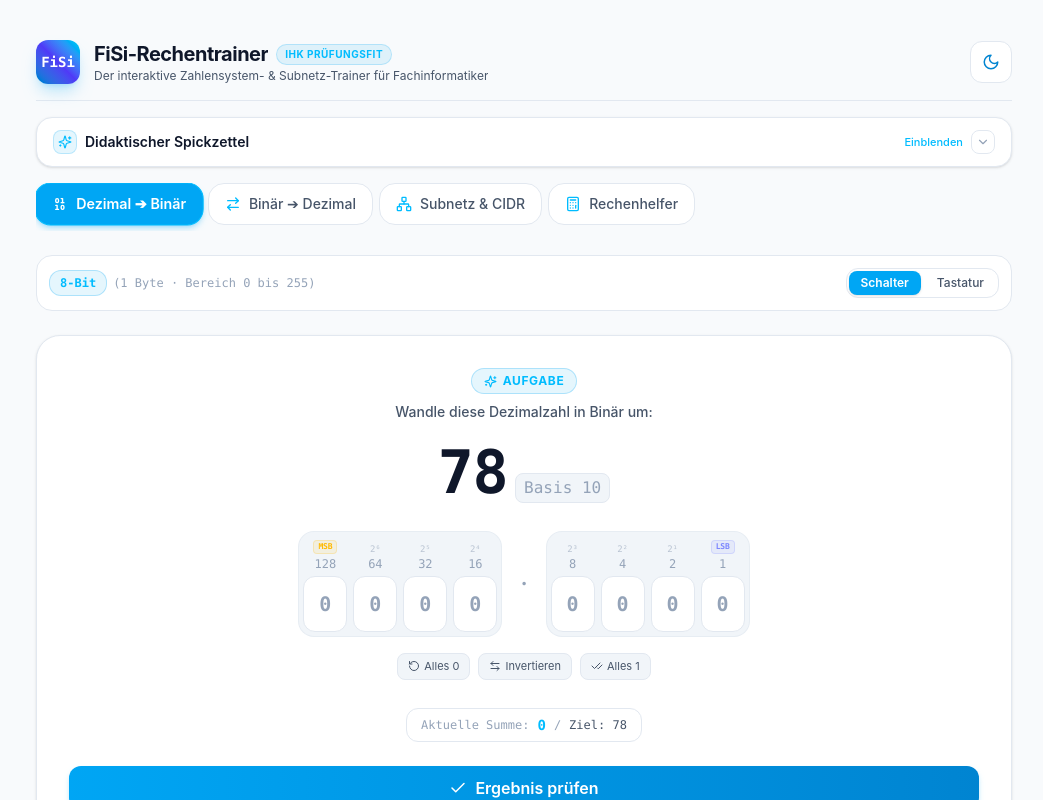
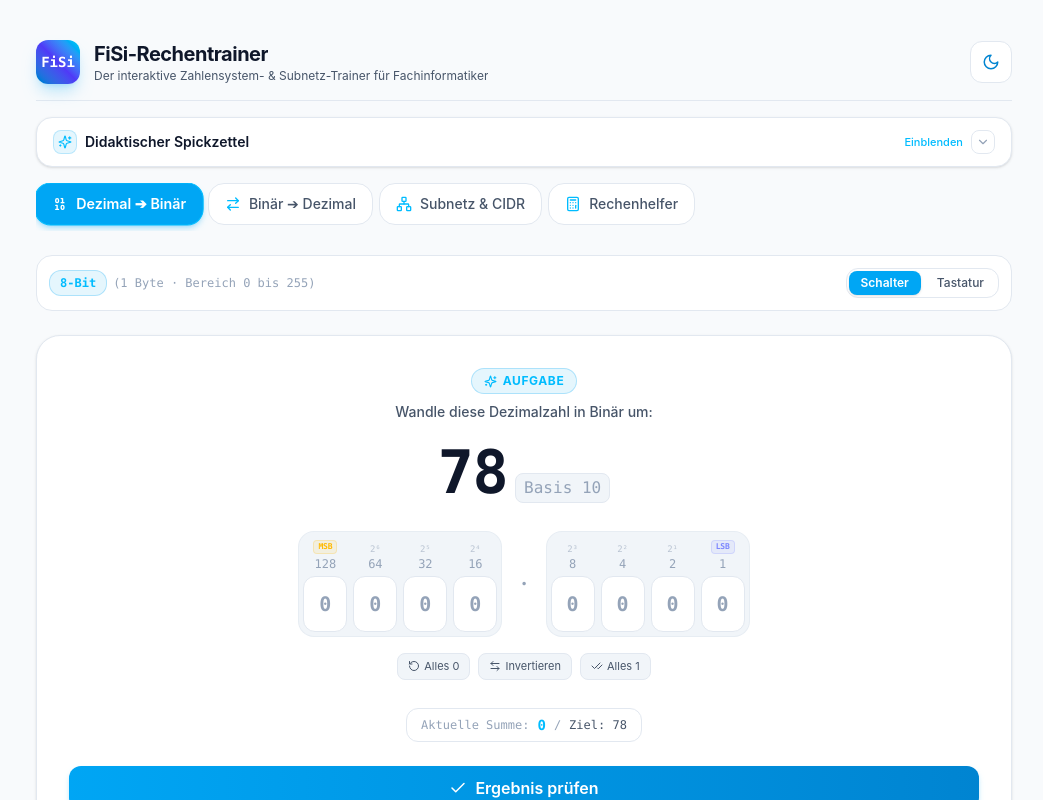
Before and after one commit to osnahub/fisi-rechentrainer, a Next.js app: page / in a window 1280 px wide. Shown: the top 800 px of the page, without its empty margins (116-1159 px from the left). Built offline with nearby package versions, Linux system fonts and the light colour scheme.

Commit message:
style: remove IHK Prüfungsfit badge from Header

```diff
--- a/src/components/Header.tsx
+++ b/src/components/Header.tsx
@@ -25,9 +25,6 @@ export function Header({
             <h1 className="text-base sm:text-xl font-bold tracking-tight text-[var(--text-primary)] truncate">
               FiSi-Rechentrainer
             </h1>
-            <span className="hidden md:inline-flex text-[10px] uppercase font-bold tracking-wider px-2 py-0.5 rounded-full bg-sky-500/10 text-sky-400 border border-sky-500/20">
-              IHK Prüfungsfit
-            </span>
           </div>
           <p className="text-[11px] sm:text-xs text-[var(--text-secondary)] truncate">
             Der interaktive Zahlensystem- & Subnetz-Trainer für Fachinformatiker
```
